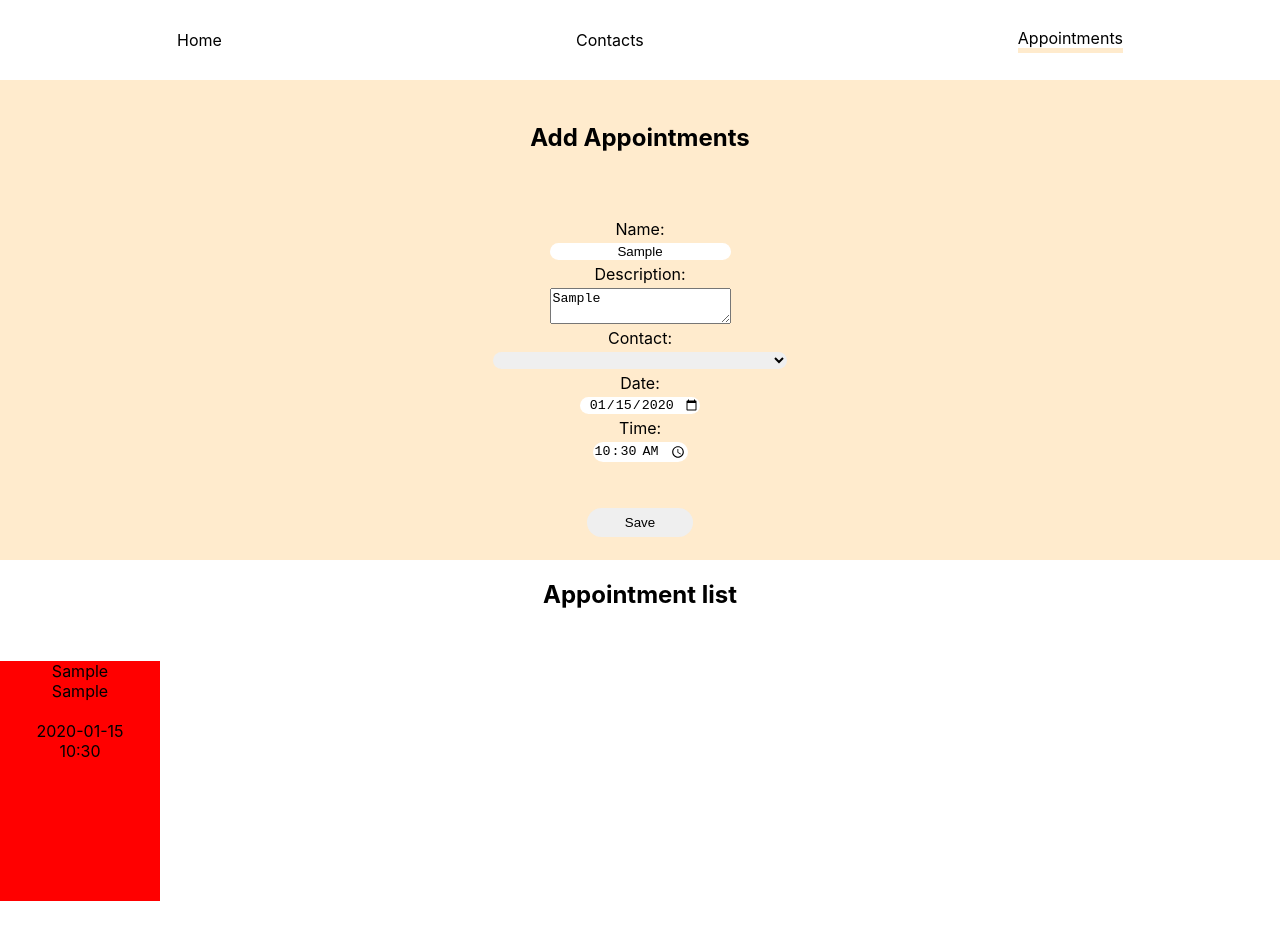
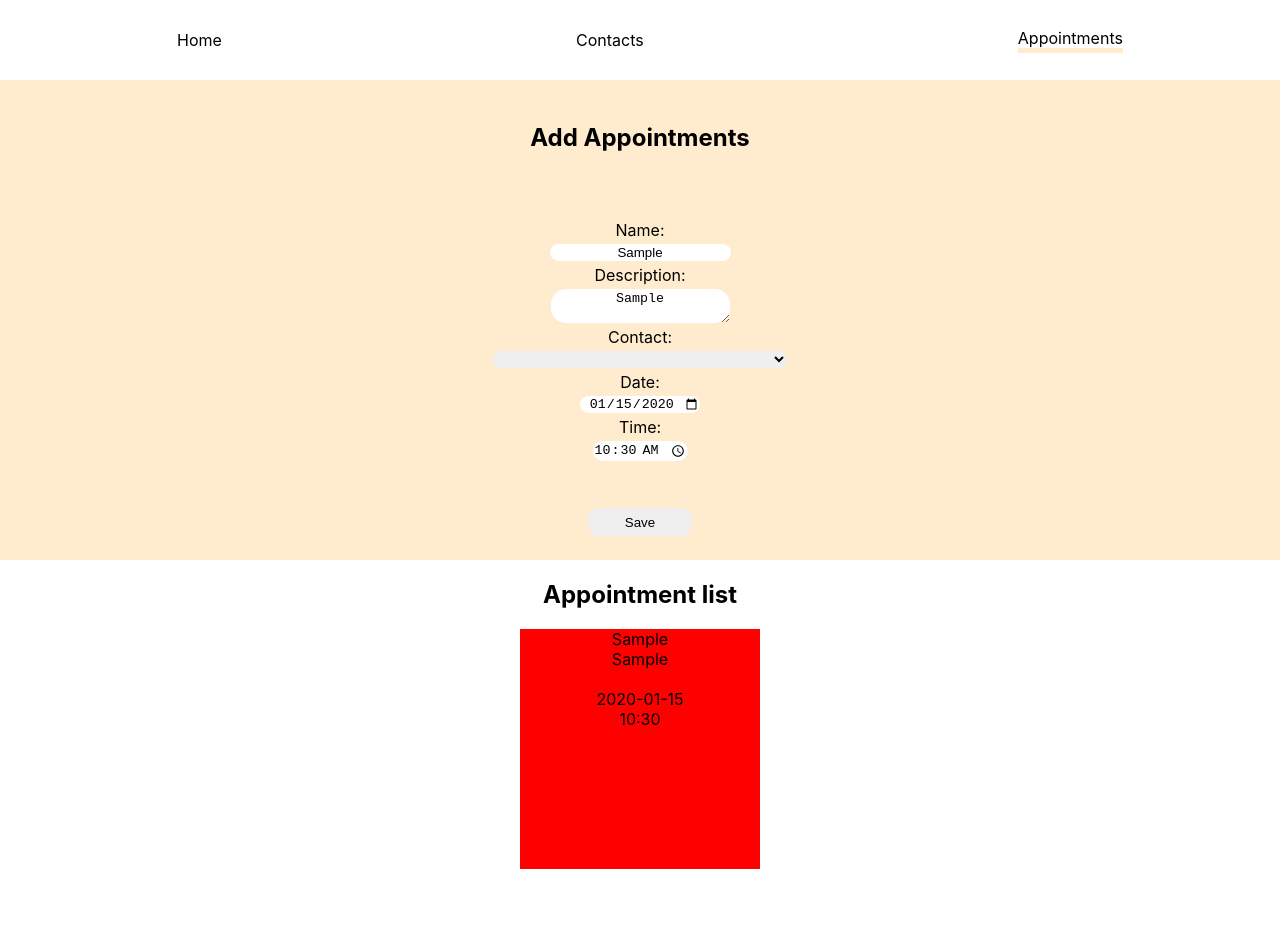
Before and after one commit to Vitor104/SchedulEase, a React (Create React App) app: page /Appointment in a window 1280 px wide. Both pictures are taken after typing "Sample", "Sample", "2020-01-15", "10:30" into the empty fields and a click on the button "Save". After the commit the page ends 869 px from the top, so only its background shows below. Built offline with nearby package versions, Linux system fonts and the light colour scheme.

Commit message:
estou resolvendo um bug

```diff
--- a/src/componentes/app/App.js
+++ b/src/componentes/app/App.js
@@ -113,7 +113,7 @@ function App() {
                 description={description}
                 date={date}
                 time={time}
-                title={title}
+                titleAptm={title}
               />
 
           } />
--- a/src/componentes/appointments/appointment.js
+++ b/src/componentes/appointments/appointment.js
@@ -39,7 +39,7 @@ function Appointment (props) {
                     <input className={styles.formChild} onChange={props.handleTitleChange} id="title" type="text" required placeholder="Title"></input>
 
                     <label id="description">Description: </label>
-                    <textarea id="description" onChange={props.handleDescriptionChange}></textarea>
+                    <textarea className={styles.formChild} id="description" onChange={props.handleDescriptionChange}></textarea>
 
                     <label id='contact'>Contact: </label>
                     <select className={styles.formStyle} name="contact" id="contact" onChange={handleOptionChange}>
@@ -57,17 +57,20 @@ function Appointment (props) {
                     <label id='time'>Time: </label>
                     <input className={styles.formChild} id="time" onChange={props.handleTimeChange} required placeholder="Time" type="time"></input>
 
+
                 </form>
+
                 <button type="submit" onClick={submitAptm} className={styles.button}>Save</button>
             </div>
 
             <section className={styles.sectionDivs}>
                 <h2>Appointment list</h2>
 
+                <div className={styles.newAptmContainer}>
                 {divsAptm.map((e) => {
                     return (
-                        <div className={styles.newLi} key={uuidv4()}>
-                            {props.title} <br></br>
+                        <div className={styles.newAptm} key={uuidv4()}>
+                            {props.titleAptm} <br></br>
                             {props.description} <br></br>
                             {e}<br></br>
                             {props.date} <br></br>
@@ -76,11 +79,12 @@ function Appointment (props) {
                         </div>
                     )
                 })}
+                </div>
 
 
-                <div>
 
-                </div>
+
+
             </section>
         </main>
     )
--- a/src/componentes/appointments/appointment.module.css
+++ b/src/componentes/appointments/appointment.module.css
@@ -38,6 +38,7 @@
 
 .button:active {
     border: 3px solid black;
+    transform: translate(0px, -5px);
 }
 
 .formStyle {
@@ -49,10 +50,10 @@
     border-radius: 10px;
 }
 
-.newLi {
+.newAptm {
     color: black;
     height: 15em;
-    width: 10em;
+    width: 15em;
     background-color: red;
     display: flex;
     flex-direction: column;
@@ -62,6 +63,13 @@
 .sectionDivs {
     display: flex;
     flex-direction: column;
+}
+
+.newAptmContainer {
+    display: flex;
+    flex-direction: column;
+    align-items: center;
+    justify-content: center;
     gap: 2em;
 }
 
```
